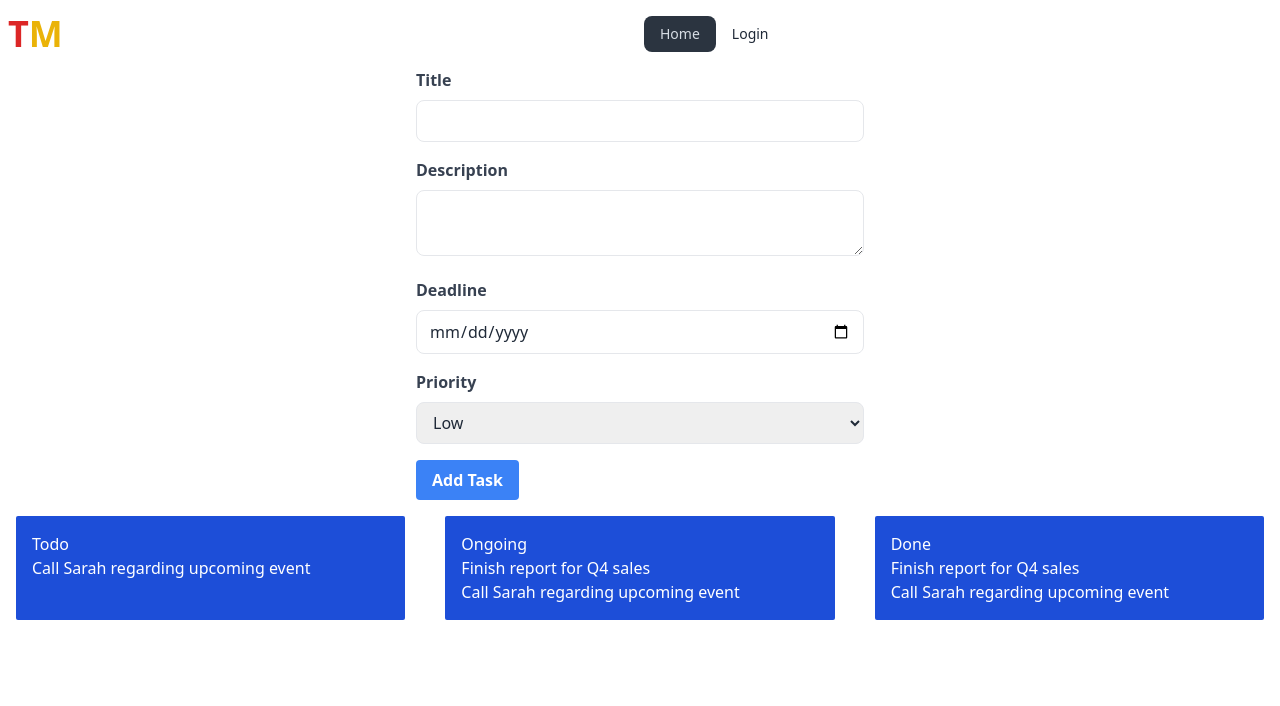
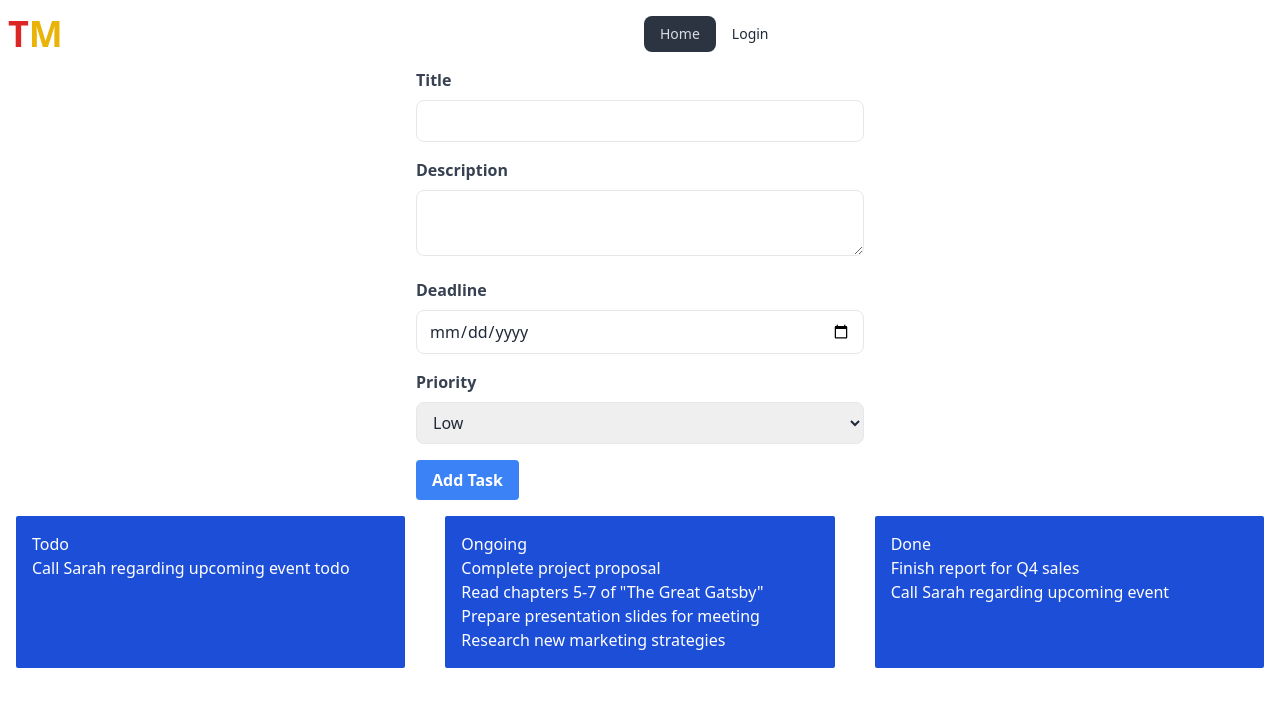
Before and after one commit to ChandanSayed/task-management, a React (Vite) app: page / in a window 1280 px wide. Shown: the top 706 px of the page. Built offline with nearby package versions, Linux system fonts and the light colour scheme; no server answers.

Commit message:
Drop id fixed 2

```diff
--- a/src/components/TodoList.jsx
+++ b/src/components/TodoList.jsx
@@ -8,7 +8,7 @@ const initialTasks = [
   { id: 'task4', content: 'Research new marketing strategies', category: 'ongoing' },
   { id: 'task5', content: 'Finish report for Q4 sales', category: 'done' },
   { id: 'task6', content: 'Call Sarah regarding upcoming event', category: 'done' },
-  { id: 'task6', content: 'Call Sarah regarding upcoming event', category: 'todo' }
+  { id: 'task6', content: 'Call Sarah regarding upcoming event todo', category: 'todo' }
 ];
 
 const TodoList = () => {
@@ -28,7 +28,7 @@ const TodoList = () => {
     const updatedTasks = [...tasks];
     const task = updatedTasks.find(t => t.id === draggableId);
     task.category = destination.droppableId;
-
+    console.log(task.category, destination.droppableId);
     setTasks(updatedTasks);
   };
 
@@ -60,7 +60,7 @@ const TodoList = () => {
             <div className="category bg-blue-700 text-white md:w-1/3 p-4 rounded-sm" {...provided.droppableProps} ref={provided.innerRef}>
               <h2>Ongoing</h2>
               {tasks
-                .filter(task => task.category === 'done')
+                .filter(task => task.category === 'ongoing')
                 .map((task, index) => (
                   <Draggable key={task.id} draggableId={task.id} index={index}>
                     {provided => (
```
